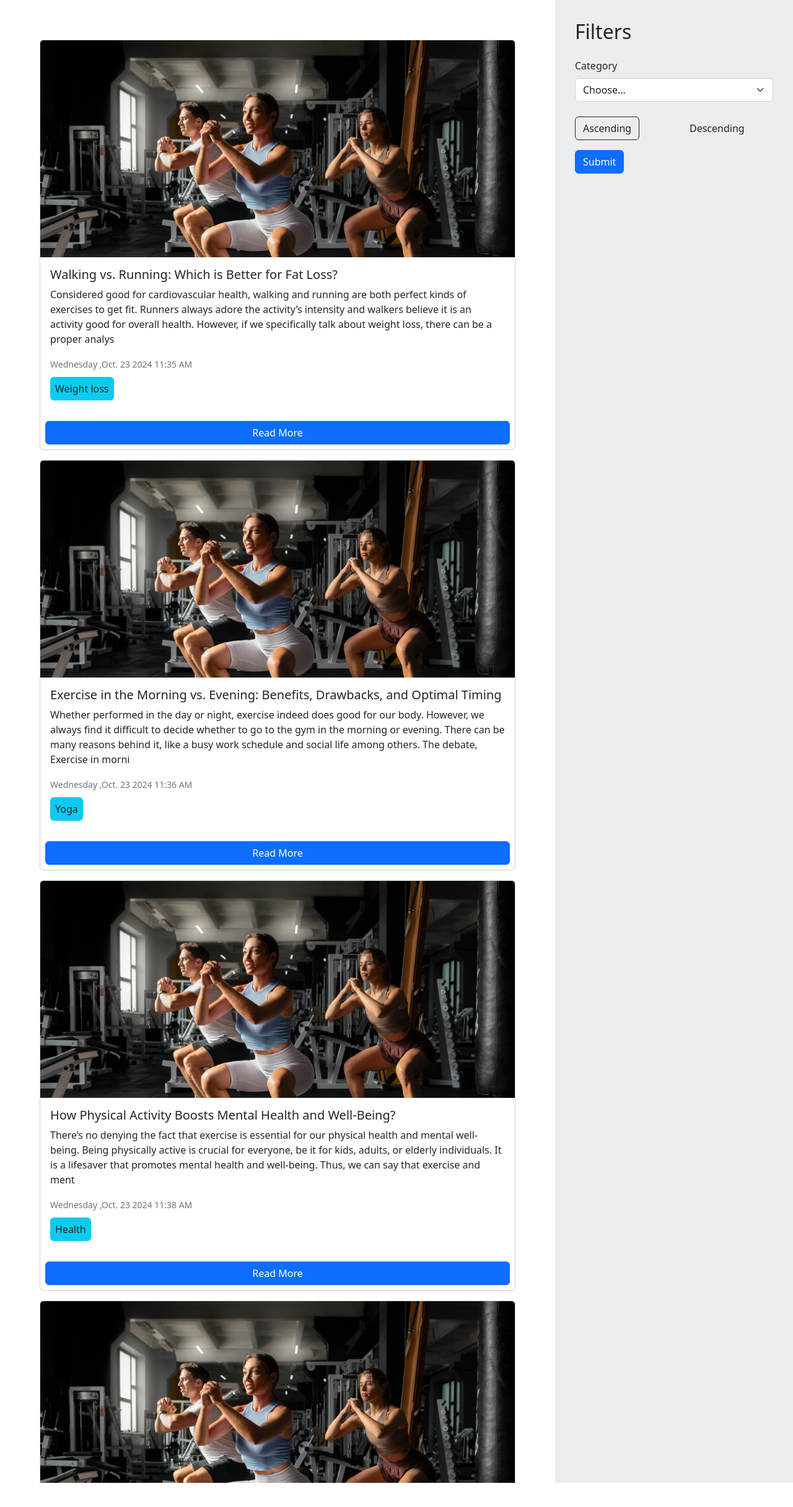
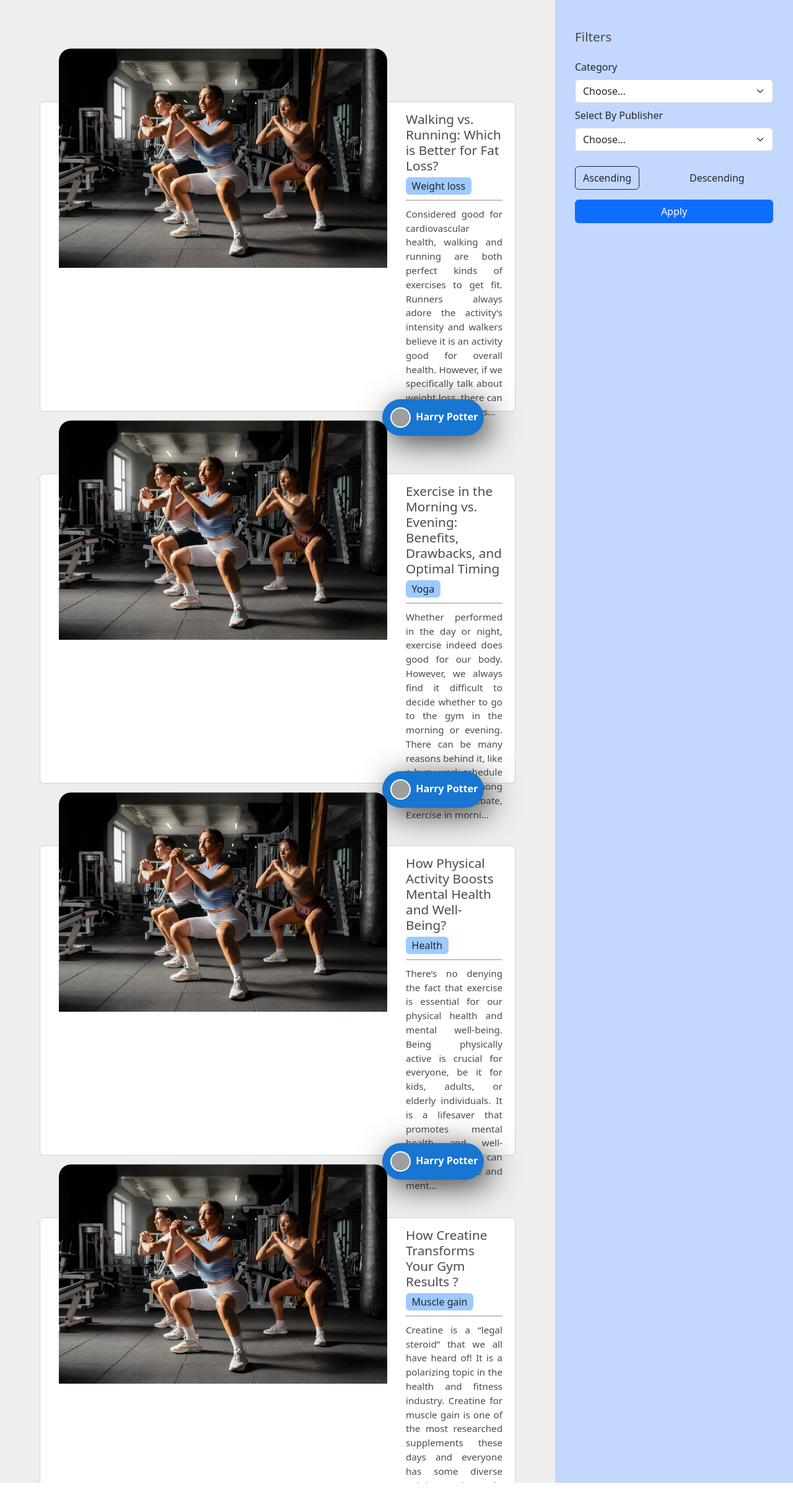
Before and after one commit to Piyush2k3sharma/Django-Maxfitness-, a Django app: page /blog/ in a window 1280 px wide. Shown: the part 56-2487 px from the top of the page at 62% size. Run offline with Django 5.2, Linux system fonts and the light colour scheme; data comes from the database, SQL or seed files in the repository; both versions use the stored data as it was after the commit; grey boxes are pictures that could not be loaded.

Commit message:
edit blogs functionality..

```diff
--- a/MaxFitness/Blog/static/Blog/css/blogs.css
+++ b/MaxFitness/Blog/static/Blog/css/blogs.css
@@ -1,3 +1,4 @@
+@import url('https://fonts.googleapis.com/css?family=Roboto');
 *{
     margin: 0;
     padding: 0;
@@ -13,7 +14,7 @@ body{
 .blog-list{
     width: 70%;
     height: 92vh;
-    /* background-color: aqua; */
+    background-color: 	#eeeeee;
     padding: 4em;
     overflow: scroll;
     overflow-x: hidden;
@@ -21,7 +22,7 @@ body{
 .filter-list{
     width: 30%;
     padding: 2em;
-    background-color: #ebedee;
+    background-color: #C4D7FF;
 }
 /* width */
 ::-webkit-scrollbar {
@@ -39,7 +40,153 @@ border-radius: 6px;
 background: #87A2FF;
 border-radius: 6px;
 }
-.card>img{
-    object-fit: cover;
-    object-position: 0 0px;
+
+
+
+/* The card */
+.card {
+  position: relative;
+  max-height: 500px;
+  /* width: 900px; */
+  margin: 100px auto;
+  background-color: #FFF;
+  transition: box-shadow 0.2s ease-in-out;
 }
+.card:hover{
+  cursor: pointer;
+  -webkit-box-shadow: 10px 10px 93px 0px rgba(0, 0, 0, 0.75);
+  -moz-box-shadow: 10px 10px 93px 0px rgba(0, 0, 0, 0.75);
+  box-shadow: 10px 10px 93px 0px rgba(0, 0, 0, 0.75);
+}
+
+/* Image on the left side */
+.thumbnail {
+  float: left;
+  position: relative;
+  left: 30px;
+  top: 90px;
+  height: 320px;
+  /* background-color: #1875D0; */
+  width: 530px;
+  -webkit-box-shadow: 10px 10px 60px 0px rgba(0, 0, 0, 0.75);
+  -moz-box-shadow: 10px 10px 60px 0px rgba(0, 0, 0, 0.75);
+  box-shadow: 10px 10px 60px 0px rgba(0, 0, 0, 0.75);
+  /* overflow: hidden; */
+}
+
+.thumbnail>img{
+  object-fit: contain;
+  object-position: 0 0px;
+  border-radius: 20px 20px 0 0 ;
+}
+
+
+/*object-fit: cover;*/
+/*object-position: center;*/
+img.left {
+  position: absolute;
+  left: 50%;
+  top: 50%;
+  height: auto;
+  width: 100%;
+  -webkit-transform: translate(-50%, -50%);
+  -ms-transform: translate(-50%, -50%);
+  transform: translate(-50%, -50%);
+}
+
+/* Right side of the card */
+.right {
+  margin-left: 590px;
+  margin-right: 20px;
+}
+
+.right>h1>a{
+  text-decoration: none;
+  color: #4B4B4B;
+  transition: color 0.2s ease-in-out;
+}
+.right>h1>a:hover{
+  color: #1875D0;
+}
+
+h1 {
+  padding-top: 15px;
+  font-size: 1.3rem;
+  color: #4B4B4B;
+}
+
+.author {
+  background-color: #9ECAFF;
+  height: 30px;
+  padding: 0.2em 0.6em ;
+  border-radius: 0.4em;
+}
+
+h2 {
+  padding-top: 8px;
+  margin-right: 6px;
+  text-align: right;
+  font-size: 0.8rem;
+}
+.separator {
+  margin-top: 10px;
+  border: 1px solid #C3C3C3;
+}
+
+p {
+  text-align: justify;
+  padding-top: 10px;
+  font-size: 0.95rem;
+  line-height: 150%;
+  color: #4B4B4B;
+}
+
+/* DATE of release*/
+h5 {
+  position:relative;
+  left: 30px;
+  /* bottom: 60px; */
+  font-size: 6rem;
+  color: #C3C3C3;
+}
+
+h6 {
+  position: relative;
+  left: 30px;
+  /* bottom: 25px; */
+  font-size: 2rem;
+  color: #C3C3C3;
+  margin-bottom: 1em;
+}
+
+/* Those futur buttons */
+
+/* Floating action button */
+.fab {
+  position: absolute;
+  right: 50px;
+  bottom: -40px;
+  box-sizing: border-box;
+  font-size: 1em;
+  font-weight: bold;
+  /* text-align: center; */
+  padding: 0.3em 0.6em 0.3em 0.3em;
+  /* padding-top: 18px; */
+  background-color: #1875D0;
+  /* width: 80px; */
+  /* height: 80px; */
+  color: white;
+  text-align: center;
+  border-radius: 2em;
+  -webkit-box-shadow: 10px 10px 50px 0px rgba(0, 0, 0, 0.75);
+  -moz-box-shadow: 10px 10px 50px 0px rgba(0, 0, 0, 0.75);
+  box-shadow: 10px 10px 50px 0px rgba(0, 0, 0, 0.75);
+}
+.fab img{
+  height: 33px;
+  width: 33px;
+  margin: 0.5em;
+  padding: 2px;
+  background-color: white;
+  border-radius: 50%;
+}
--- a/MaxFitness/Blog/templates/Blog/add_blog.html
+++ b/MaxFitness/Blog/templates/Blog/add_blog.html
@@ -16,7 +16,7 @@
         <div class="rounded border p-5 mb-5 bg-body-secondary container">
             <form action="{% url 'Blog:add_new_blog' %}" method="post">
                 {% csrf_token %}
-                {% if Success %}
+                {% if success %}
                     <div class="alert alert-success alert-dismissible fade show" role="alert">
                         <strong>Success :</strong> {{success}}
                         <button type="button" class="btn-close" data-bs-dismiss="alert" aria-label="Close"></button>
--- a/MaxFitness/Blog/templates/Blog/blogs.html
+++ b/MaxFitness/Blog/templates/Blog/blogs.html
@@ -15,25 +15,25 @@
     {% include 'navbar.html' %}
     <main class="main-div">
         <div class="blog-list">
-            {% for item in blog_list %}
-                <div class="card mb-3">
-                    <img height="350vw" src="{% static 'Blog/img/blog1.jpg' %}" class="card-img-top" alt="...">
-                        <div class="card-body">
-                            <h5 class="card-title">{{item.title}}</h5>
-                            <p class="card-text">{{item.introduction|slice:":300"}}</p>
-                            <p class="card-text"><small class="text-muted">
-                                    <!-- Friday, Jan 12 2010 -->
-                                     {{item.post_date|date:"l ,N d Y g:i A"}}
-                                </small>
-                            <p><span class=" p-2 bg-info rounded">{{item.category}}</span></p>
-                            </p>
+            {% for blog in blog_list %}
+            <div class="card">
+                <div class="thumbnail"><img class="left" src="{% static 'Blog/img/blog1.jpg' %}"/></div>
+                <div class="right">
+                  <h1><a href="{% url 'Blog:view_blogs' blog_id=blog.blog_id %}">{{blog.title}}</a></h1>
+                  <span class="author">{{blog.category}}</span>
+                  <div class="separator"></div>
+                  <p>{{ blog.introduction|slice:":300" }}...</p>
                 </div>
-                    <a href="{% url 'Blog:view_blogs' blog_id=item.blog_id %}" class="btn btn-primary m-2">Read More</a>
+                <div>
+                  <h5>{{blog.post_date|date:"d"}}</h5>
+                  <h6>{{blog.post_date|date:"M Y"}}</h6>
+                </div>
+                <div class="fab"><img src="https://img.freepik.com/free-vector/blue-circle-with-white-user_78370-4707.jpg?size=338&ext=jpg&ga=GA1.1.1297763733.1729555200&semt=ais_hybrid" alt=""><span>Harry Potter</span></div>
               </div>
               {% endfor %}
           </div>
           <div class="filter-list">
-            <h2>Filters</h2>
+              <h1>Filters</h1>
               <div class="filter-container">
                 <form class="mt-4">
                   <div class="col-md-4 w-100 mb-2">
@@ -48,30 +48,37 @@
                         <option value="Food">Yoga</option>
                     </select>
                   </div>
+                  <div class="col-md-4 w-100 mb-2">
+                    <label for="inputState" class="form-label">Select By Publisher</label>
+                    <select id="inputState" class="form-select">
+                      <option selected>Choose...</option>
+                      <option value="Weight Loss">Weight Loss</option>
+                        <option value="Weight Gain">Weight Gain</option>
+                        <option value="Food">Food</option>
+                        <option value="Food">Health</option>
+                        <option value="Food">Muscle Gain</option>
+                        <option value="Food">Yoga</option>
+                    </select>
+                  </div>
                   <div class="col-md-4 w-100 mt-4 mb-3">
                     <div class="row">
                       <div class="col">
-                                <input type="radio" class="btn-check" name="options-base" id="option5"
-                                    autocomplete="off" checked>
+                        <input type="radio" class="btn-check" name="options-base" id="option5" autocomplete="off" checked>
                         <label class="btn" for="option5">Ascending</label>
                       </div>
                       <div class="col">
-                                <input type="radio" class="btn-check" name="options-base" id="option6"
-                                    autocomplete="off">
+                        <input type="radio" class="btn-check" name="options-base" id="option6" autocomplete="off">
                         <label class="btn" for="option6">Descending</label>
                       </div>
                     </div>
                   </div>
-                    <button type="submit" class="btn btn-primary">Submit</button>
+                  <button type="submit" class="btn btn-primary w-100">Apply</button>
                 </form>
 
               </div>
           </div>
         </main>
 
-    <script src="https://cdn.jsdelivr.net/npm/bootstrap@5.2.3/dist/js/bootstrap.bundle.min.js"
-        integrity="sha384-kenU1KFdBIe4zVF0s0G1M5b4hcpxyD9F7jL+jjXkk+Q2h455rYXK/7HAuoJl+0I4"
-        crossorigin="anonymous"></script>
+        <script src="https://cdn.jsdelivr.net/npm/bootstrap@5.2.3/dist/js/bootstrap.bundle.min.js" integrity="sha384-kenU1KFdBIe4zVF0s0G1M5b4hcpxyD9F7jL+jjXkk+Q2h455rYXK/7HAuoJl+0I4" crossorigin="anonymous"></script>
       </body>
-
     </html>
--- a/MaxFitness/Blog/templates/Blog/view_blogs.html
+++ b/MaxFitness/Blog/templates/Blog/view_blogs.html
@@ -6,7 +6,7 @@
     <meta name="viewport" content="width=device-width, initial-scale=1">
     <title>Blog</title>
     <link href="https://cdn.jsdelivr.net/npm/bootstrap@5.3.3/dist/css/bootstrap.min.css" rel="stylesheet" integrity="sha384-QWTKZyjpPEjISv5WaRU9OFeRpok6YctnYmDr5pNlyT2bRjXh0JMhjY6hW+ALEwIH" crossorigin="anonymous">
-    <link rel="stylesheet" href="{% static 'Blog/css/view_blog.css' %}">
+    <link rel="stylesheet" href="{% static 'Blog/css/view_blogs.css' %}">
     <style>
         .blog-header {
             background-image: url("{% static 'Blog/img/blog1.jpg' %}");
@@ -32,7 +32,7 @@
         </div>
         <div class="edit-delete">
             <a href="{% url 'Blog:delete_blog' blog_id=blog.blog_id %}" class="btn btn-danger">Delete</a>
-            <a href="" class="btn btn-success">Edit</a>
+            <a href="{% url 'Blog:update_blog' blog_id=blog.blog_id %}" class="btn btn-success">Edit</a>
         </div>
         <div class="blog-content mt-5 mb-5 container">
             <h3>Introduction</h3>
--- a/MaxFitness/Blog/urls.py
+++ b/MaxFitness/Blog/urls.py
@@ -9,5 +9,6 @@ urlpatterns = [
     path('', views.blog_home,name='blogapp'),
     path('add-new-blog/',views.add_blog,name='add_new_blog'),
     path('delete-blog/<int:blog_id>',views.delete_blog,name='delete_blog'),
+    path('update-blog/<int:blog_id>',views.update_blog,name='update_blog'),
     path('blog-page/<int:blog_id>/',views.view_blog,name="view_blogs"),
 ]
--- a/MaxFitness/Blog/views.py
+++ b/MaxFitness/Blog/views.py
@@ -1,5 +1,6 @@
 from django.shortcuts import render,HttpResponse,redirect
 from . import models
+from django.db import IntegrityError
 from .models import Blog
 import random
 
@@ -40,6 +41,10 @@ def add_blog(request):
             # new_blog.content3 = content3
             # new_blog.content4 = content4
             # new_blog.save()
+            models.Blog.objects.create(title=title,category=category,introduction=introduction,
+                                       sub_heading1=sub_heading1,sub_heading2=sub_heading2,sub_heading3=sub_heading3,
+                                       sub_heading4=sub_heading4,content1=content1,content2=content2,content3=content3,
+                                       content4=content4)
 
             msg['success'] = "New Blog created Successfully"
 
@@ -64,6 +69,47 @@ def view_blog(request,blog_id):
     return render(request,'Blog/view_blogs.html',context=data)
 
 def delete_blog(request,blog_id):
-    # blog = Blog.objects.get(blog_id=blog_id)
-    # blog.delete()
+    blog = Blog.objects.get(blog_id=blog_id)
+    blog.delete()
     return redirect('Blog:blogapp')
+
+def update_blog(request,blog_id):
+    blog = Blog.objects.get(blog_id=blog_id)
+    data = {
+        'blog' : blog
+    }
+    if request.POST:
+
+        msg = {}
+
+        title = request.POST.get('title')
+        category = request.POST.get('category')
+        introduction = request.POST.get('introduction')
+        sub_heading1 = request.POST.get('subheading1')
+        sub_heading2 = request.POST.get('subheading2')
+        sub_heading3 = request.POST.get('subheading3')
+        sub_heading4 = request.POST.get('subheading4')
+        content1 = request.POST.get('content1')
+        content2 = request.POST.get('content2')
+        content3 = request.POST.get('content3')
+        content4 = request.POST.get('content4')
+
+        if all([title, category, introduction, sub_heading1, sub_heading2, sub_heading3, sub_heading4, content1, content2, content3, content4]):
+            try:
+                blog.title = title
+                blog.category = category
+                blog.introduction = introduction
+                blog.sub_heading1 = sub_heading1
+                blog.sub_heading2 = sub_heading2
+                blog.sub_heading3 = sub_heading3
+                blog.sub_heading4 = sub_heading4
+                blog.content1 = content1
+                blog.content2 = content2
+                blog.content3 = content3
+                blog.content4 = content4
+                blog.save()
+            except IntegrityError as e:
+                data['error'] = str(e)
+        else:
+            data['error'] = "All fields are required"
+    return render(request,'Blog/update_blogs.html',context=data)
```
Also changed, not shown: MaxFitness/Blog/templates/Blog/update_blogs.html (added, +125 -0 lines), MaxFitness/db.sqlite3. Lines whose indentation alone changed are shown as unchanged.
